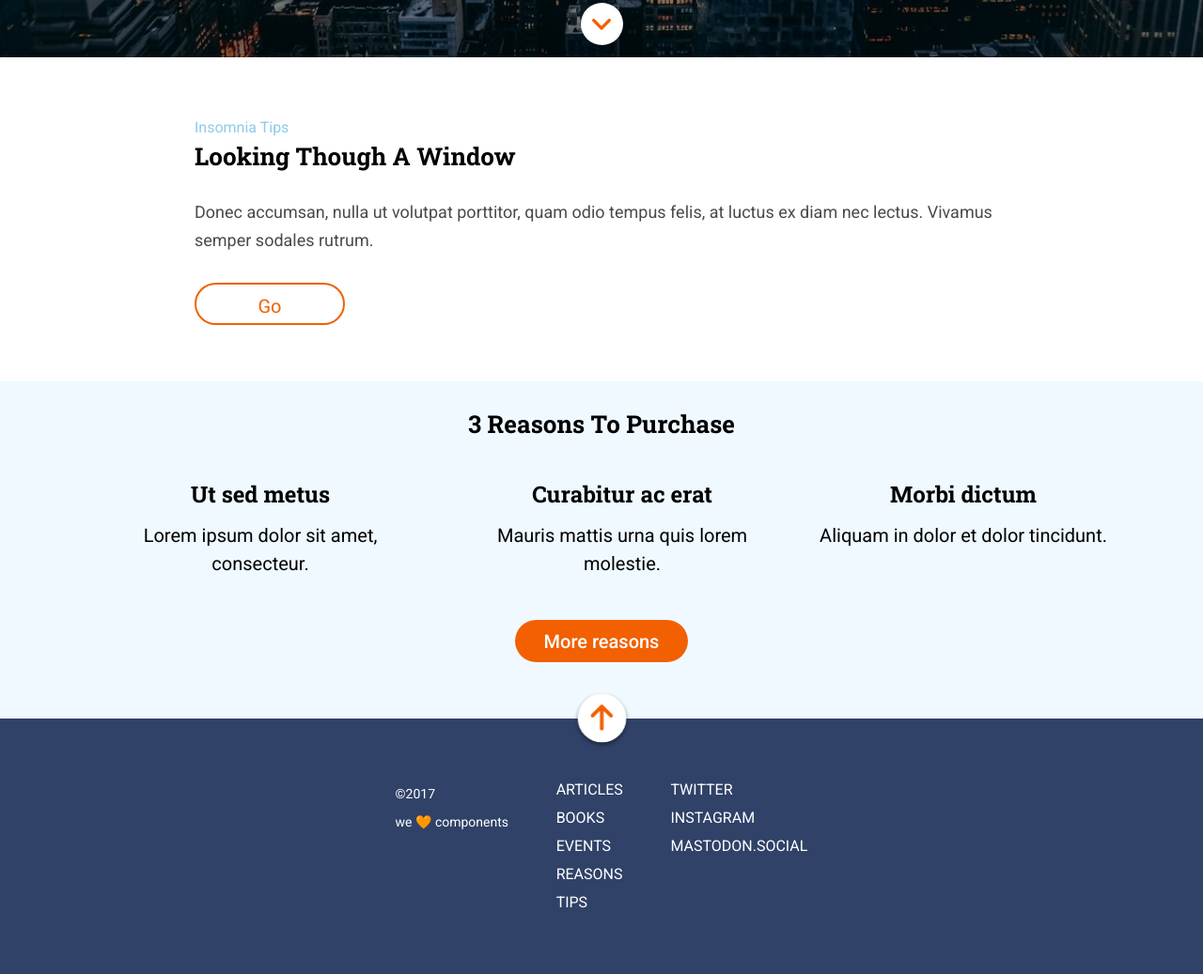
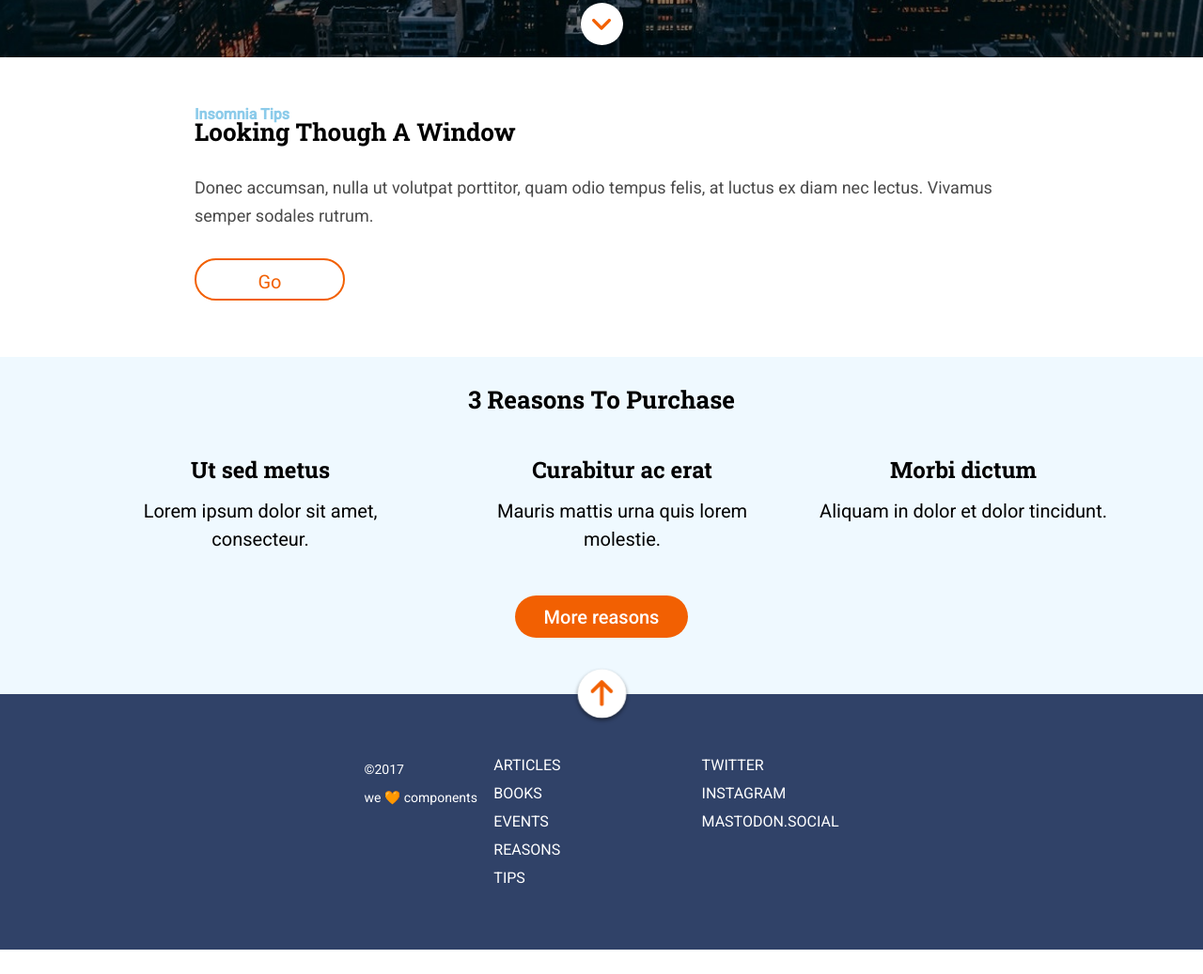
Before and after one commit to mariaozamiz/anonymous-proxy, a website: page src/html/index.html in a window 1280 px wide. Shown: the part 739-1776 px from the top of the page at 94% size. After the commit the page ends 1750 px from the top, so only its background shows below. Drawn offline with nearby package versions, Linux system fonts and the light colour scheme; files that its build step writes are made by us from their sources; files whose address does not match are found by name.

Commit message:
add title to images and two ul in the footer nav

```diff
--- a/src/html/partials/hero.html
+++ b/src/html/partials/hero.html
@@ -7,7 +7,11 @@
 
     <div class="hero__scroll">
         <a href="#reasons" title="Go to reasons to purchase">
-            <img src="./assets/images/ico-scroll-down.svg" alt="scroll icon" />
+            <img
+                src="./assets/images/ico-scroll-down.svg"
+                title="scroll down"
+                alt="scroll icon"
+            />
         </a>
     </div>
 </section>
--- a/src/html/partials/tips.html
+++ b/src/html/partials/tips.html
@@ -1,6 +1,6 @@
 <section class="section__tips">
     <div class="wrapper">
-        <span class="section__category">insomnia tips</span>
+        <h3 class="section__category">insomnia tips</h3>
         <h2 class="section__title">looking though a window</h2>
         <p class="section__paragraph">
             Donec accumsan, nulla ut volutpat porttitor, quam odio tempus felis,
--- a/src/scss/layout/_footer.scss
+++ b/src/scss/layout/_footer.scss
@@ -27,4 +27,21 @@
             display: block;
         }
     }
+
+    &__menu {
+        display: flex;
+        flex-direction: column;
+        @include tablet {
+            flex-direction: row;
+        }
+    }
+    .menu__list {
+        @include tablet {
+            margin-right: 150px;
+        }
+    }
+    .socialmedia__list {
+        @include tablet {
+        }
+    }
 }
```
Also changed, not shown: src/html/partials/footer.html (+1 -1 lines).
